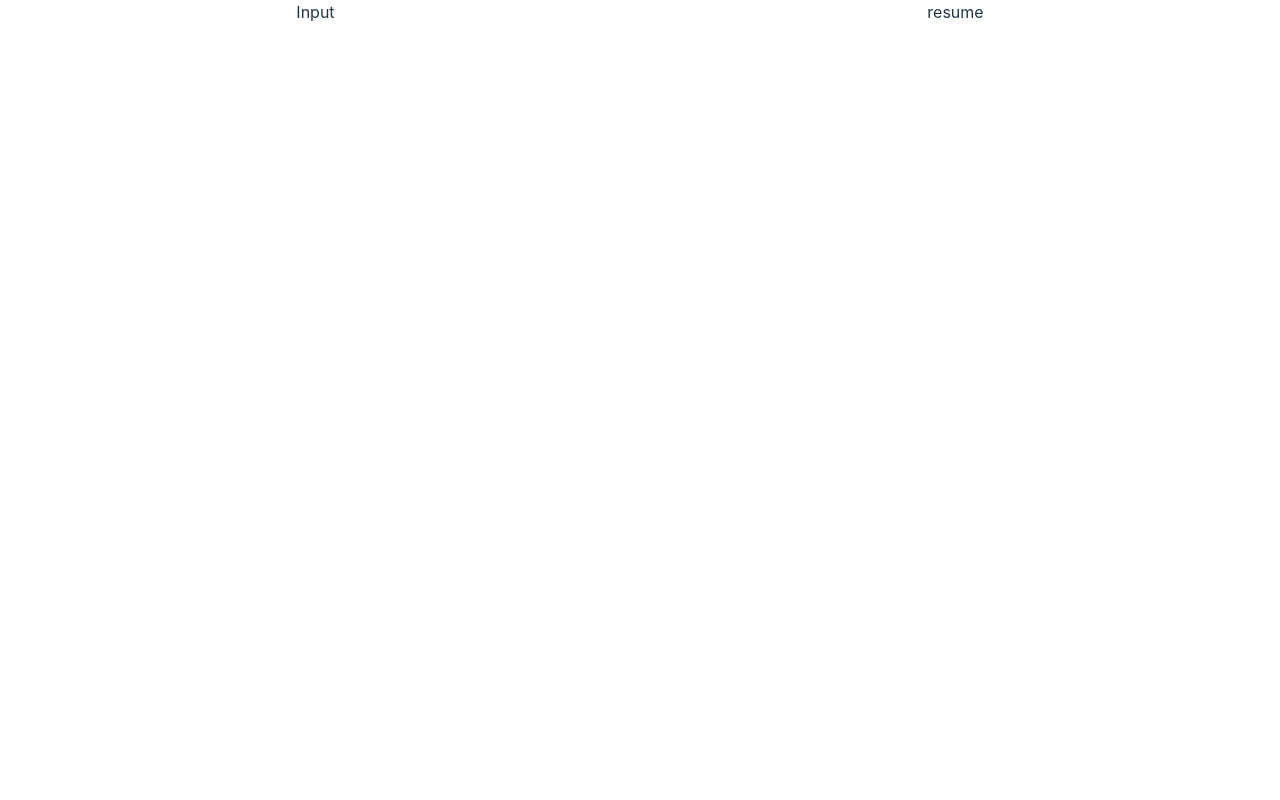
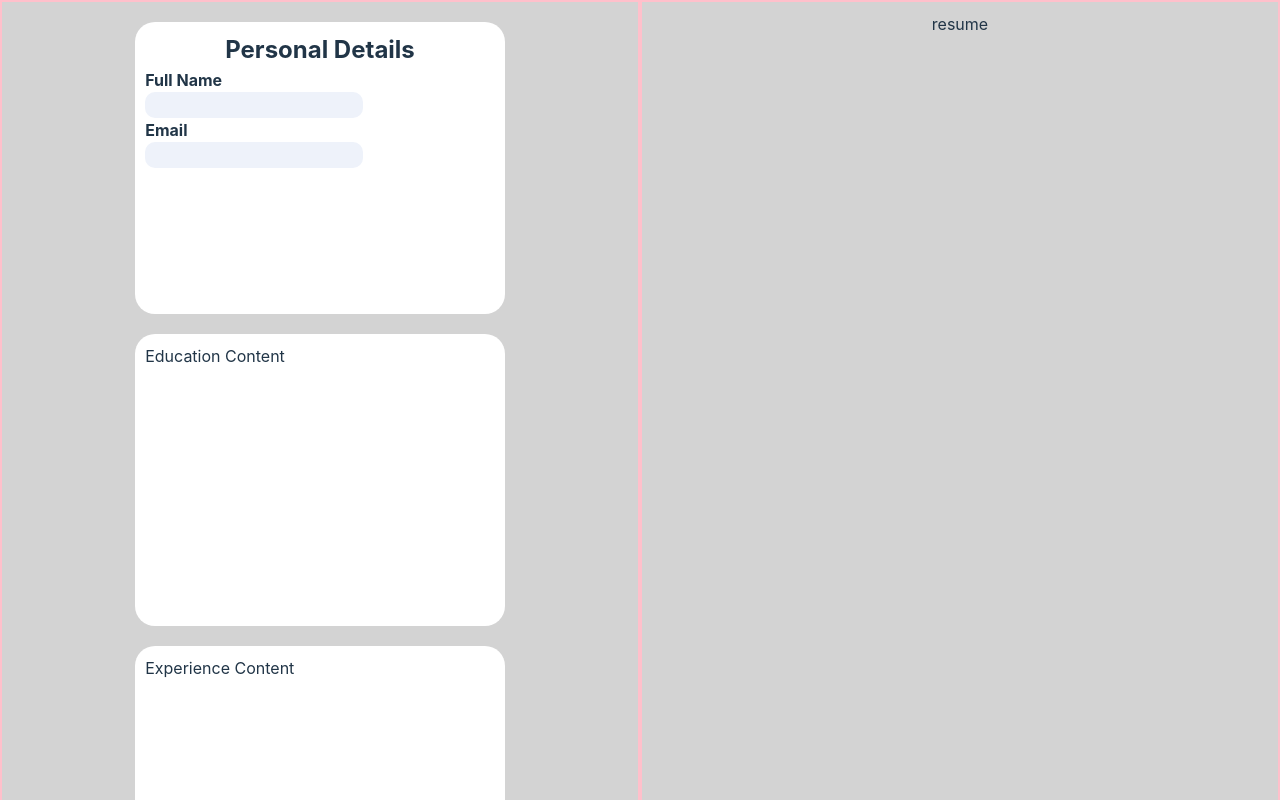
Before and after one commit to KevinVu21/CVApplication, a React (Vite) app: page / in a window 1280 px wide. Shown: the top 800 px of the page. Built offline with nearby package versions, Linux system fonts and the light colour scheme.

Commit message:
created basic outline for the input side of the cv applciation

```diff
--- a/src/App.css
+++ b/src/App.css
@@ -1,11 +1,54 @@
-html, body {
-  margin: 0;
-  padding: 0;
+html, body{
+  overflow: auto;
 }
 
 .container {
   display: flex;
-  justify-content:space-around;
-  height: 100vh;
-  width: 100vw;
+  flex-direction: row; /* Arrange children in a row */
+  min-height: 120vh; /* Ensure the container height exceeds the viewport height */
+  width: 100vw; /* Full width of the viewport */
+  box-sizing: border-box; /* Include border in the element's total width and height */
+  background-color: lightgrey;
 }
+
+.input, .resume {
+  border: 2px solid pink;
+  flex: 1; /* Each component takes up equal space */
+  display: flex;
+  flex-direction: column;
+  padding: 10px;
+  align-items: center;
+}
+
+.personalDetails, .education, .experience {
+  display: flex;
+  flex: 1; /* Allow the children divs to fill up the available space */
+  background-color: white;
+  border-radius: 20px;
+  padding: 10px;
+  margin: 10px; /* Add margin to create space around the items */
+  box-sizing: border-box;
+  flex-direction: column;
+  width: 60%;
+}
+.label{
+  display: flex;
+  justify-content: center;
+  margin: 0;
+}
+
+.nameInput{
+  display:flex;
+  flex-direction: column;
+}
+
+input{
+  border-radius: 10px;
+  height: 20px;
+  width: 60%;
+  background-color: #EEF2FA;
+  border: 2px solid transparent;
+}
+label{
+  font-weight: bold;
+}
--- a/src/CVApp.jsx
+++ b/src/CVApp.jsx
@@ -3,7 +3,7 @@ import './App.css'; // Assuming you have a CSS file for styling
 
 function App() {
   return (
-    <div className="container">
+    <div className="container" >
       <Input />
       <Resume />
     </div>
@@ -11,14 +11,56 @@ function App() {
 }
 
 function Input(){
-  return(<div>Input</div>)
+  return(
+    <div className="input">
+      <PersonalDetails />
+      <Education />
+      <Experience />
+    </div>
+  );
 }
 
 function Resume(){
   return(
-    <div>
+    <div className="resume">
       resume
     </div>
   )
 }
+
+function PersonalDetails(){
+  return (
+    <div className='personalDetails'>
+      <h2 className='label'>Personal Details</h2>
+      <div className='nameInput'>
+        <label htmlFor='fullname'>Full Name</label>
+        <input
+        type='text'
+        id='name'
+        name="fullname'"
+        />
+        <label htmlFor='email'>Email</label>
+        <input
+        type='email'
+        id='email'
+        name='email'
+        />
+      </div>
+    </div>
+  );
+}
+
+function Education(){
+  return(
+    <div className='education'>
+      Education Content
+    </div>
+  )
+}
+function Experience(){
+  return(
+    <div className='experience'>Experience Content</div>
+  )
+}
+
 export default App;
```
